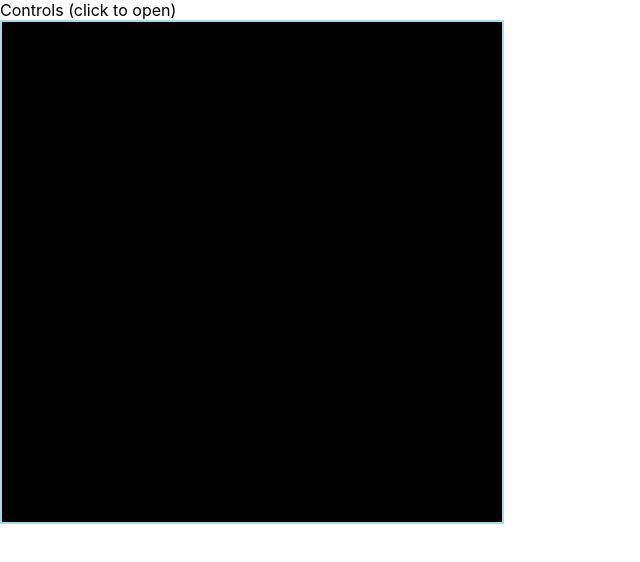
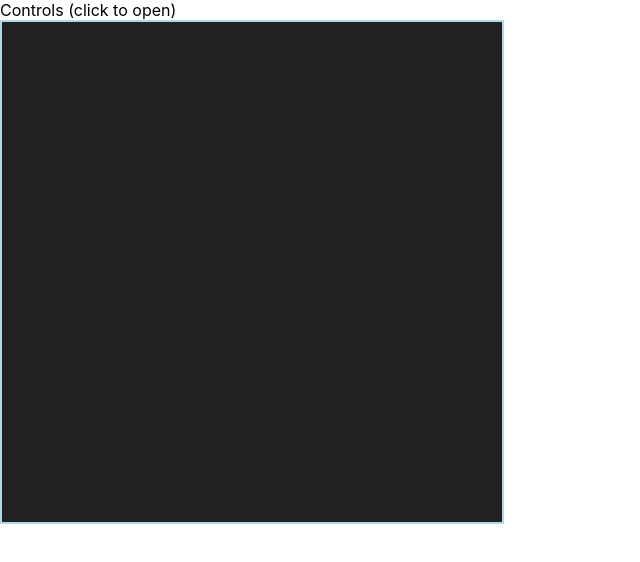
Before and after one commit to brewchetta/constellation-builder, a React (Create React App) app: page / in a window 1280 px wide. Shown: the top 562 px of the page, without its empty margins (0-640 px from the left). Built offline with nearby package versions, Linux system fonts and the light colour scheme; a web font is replaced by a local one.

Commit message:
Minor styling to see when canvas is focused

```diff
--- a/src/App.css
+++ b/src/App.css
@@ -44,11 +44,15 @@
 /* Canvas */
 
 #canvas {
-  background: black;
+  background: #222;
   border: solid #ADD8E6 2px;
   height: 500px;
   position: relative;
   width: 500px;
+}
+
+#canvas:focus {
+  background: #111;
 }
 
 /* Line */
```
